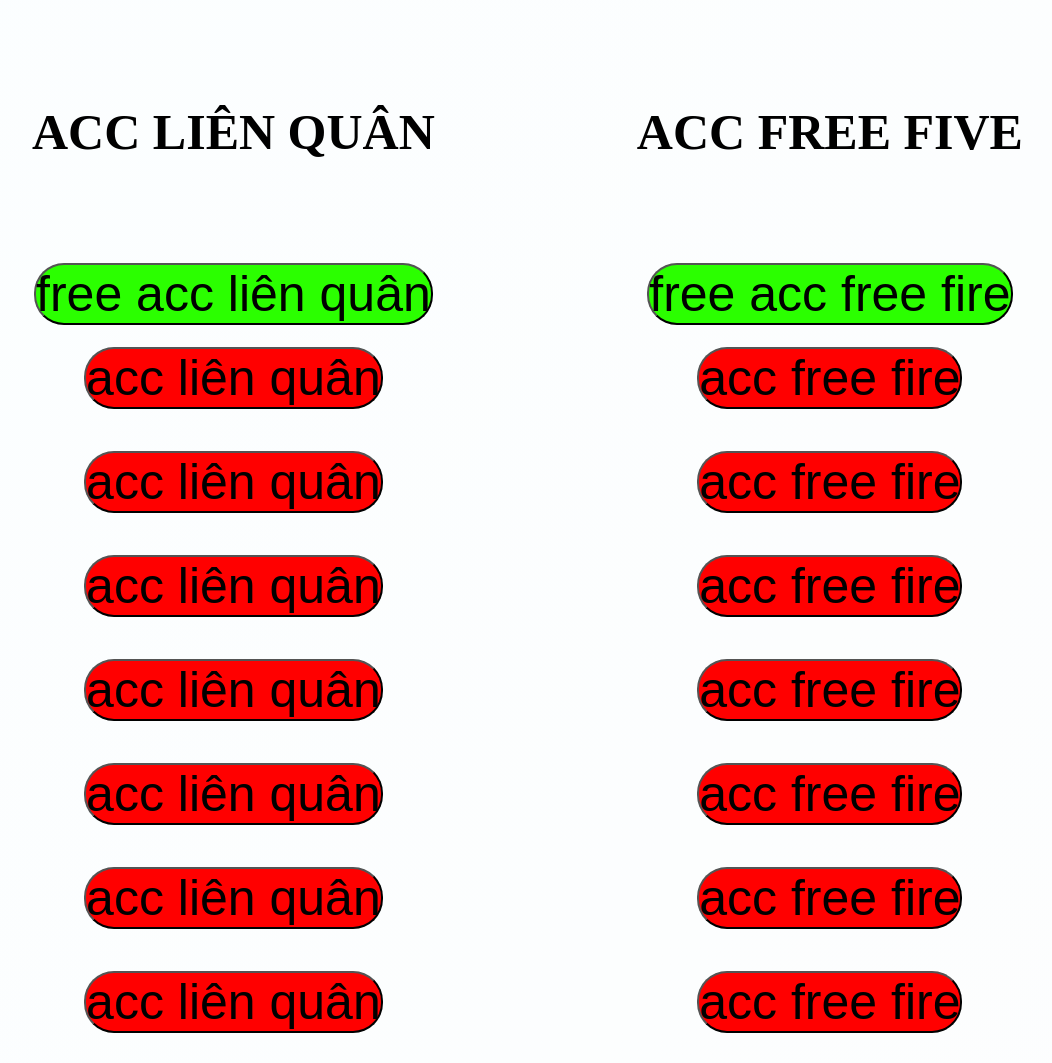
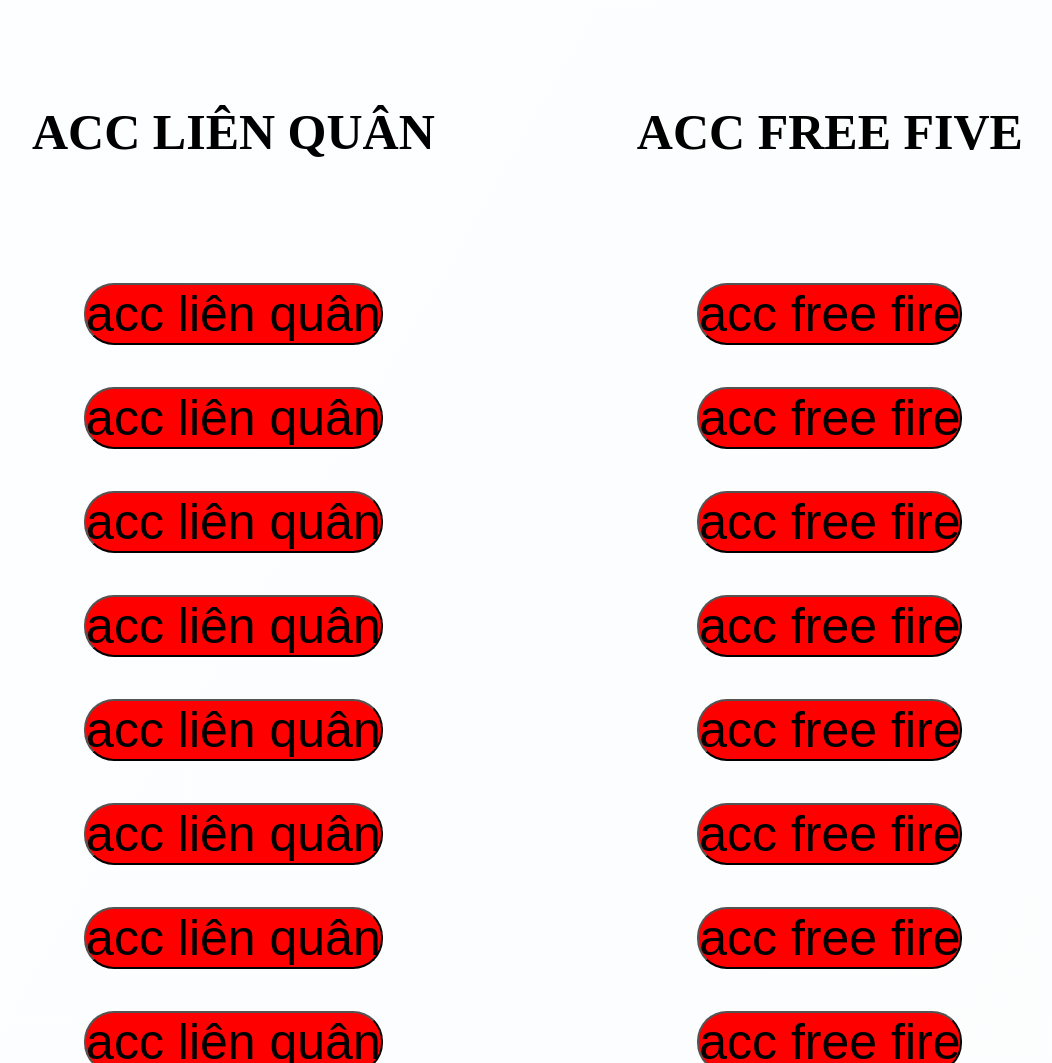
Before and after one commit to HoangHuy000/Shophoanghuy, a plain HTML site: page index.html in a window 1280 px wide. Shown: the part 1015-2078 px from the top of the page, without its empty margins (70-1122 px from the left). Drawn offline with Linux system fonts and the light colour scheme.

Commit message:
Update index.html

```diff
--- a/index.html
+++ b/index.html
@@ -39,13 +39,13 @@
             <tr>
                 <td>
                     <a class="ke" href="https://note1s.com/notes/29D0IV">
-                        <button class="free" > free acc liên quân </button>
+                        <button class="nofree" > acc liên quân </button>
                     </a>
                 </td>
 
                 <td>
                     <a class="ke" href="https://github.com/HoangHuy000/HoangHuyi/blob/main/index.html">
-                         <button class="free" >free acc free fire </button>
+                         <button class="nofree" >acc free fire </button>
                     </a>
                 </td>
             </tr>
```
